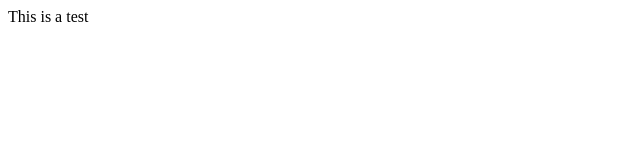
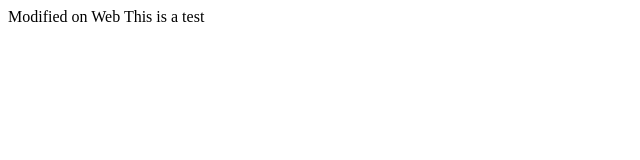
Before and after one commit to NickNitt1735/NickNitt1735.github.io, a plain HTML site: page index.html in a window 1280 px wide. Shown: the whole page, without its empty margins (0-640 px from the left). Drawn offline with Linux system fonts and the light colour scheme.

Commit message:
Update index.html

```diff
--- a/index.html
+++ b/index.html
@@ -1,5 +1,6 @@
 <html>
 <head>
+Modified on Web
 </head>
 <body>
 This is a test
```
